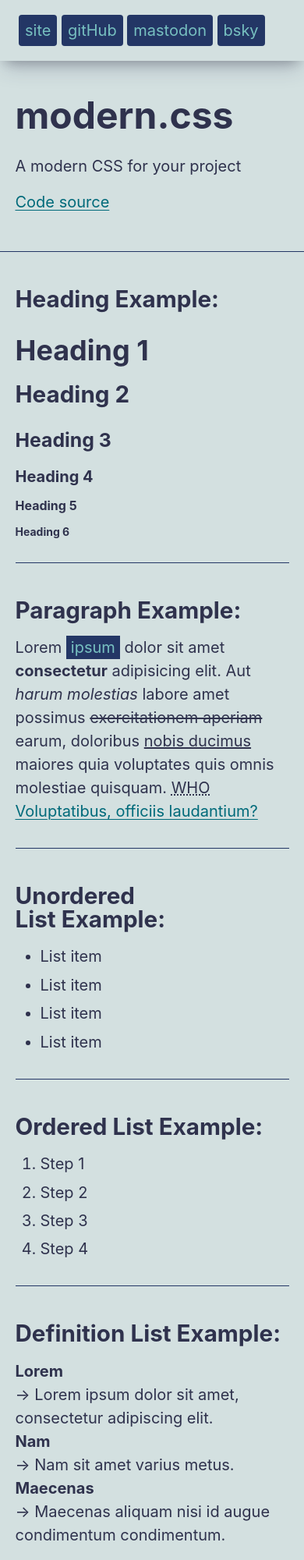
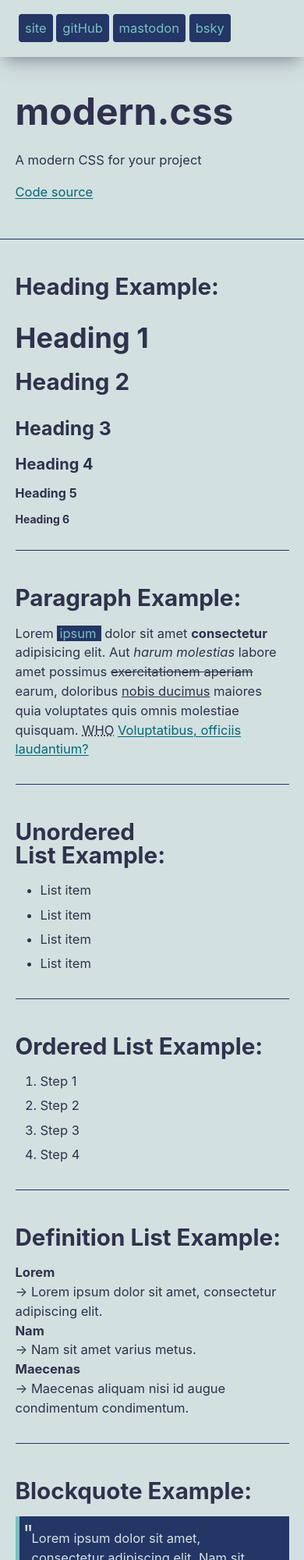
Before and after one commit to joellesenne/modern.css, a website: page test.html in a window 390 px wide. Shown: the top 2000 px of the page at 78% size. Drawn offline with Linux system fonts and the light colour scheme; a web font is replaced by a local one.

Commit message:
feat: new feature added

```diff
--- a/modern.css
+++ b/modern.css
@@ -1,3 +1,4 @@
+@charset "utf-8";
 @layer theme {
     @property --surface-1 {
         syntax: '<color>';
@@ -72,7 +73,6 @@
         }
     }
 }
-
 @layer base {
     *, *::before, *::after {
         box-sizing: border-box;
@@ -96,9 +96,9 @@
         text-size-adjust: none;
     }
     body {
-        padding-top: 2rem;
+        padding-block-start: 2rem;
         min-height: 100vh;
-        font-size: 1.25rem;
+        font-size: calc(15px + 0.390625vw);
         line-height: 1.5;
         color: var(--light-surface);
         background-color: var(--dark-surface);
@@ -109,14 +109,14 @@
         -webkit-font-smoothing: antialiased;
     }
     address, area, article, aside, audio, blockquote, datalist, details, dl, div, fieldset, figure, form, input, iframe, img, meter, nav, ol, optgroup, option, output, p, pre, progress, ruby, section, table, textarea, ul, video {
-        margin-bottom: 1rem;
+        margin-block-end: 1rem;
     }
     p, h1, h2, h3, h4, h5, h6 {
         overflow-wrap: break-word;
         max-width: 65ch;
     }
     h1, h2, h3, h4, h5, h6 {
-        padding-top: .875rem;
+        padding-block-start: .875rem;
         line-height: 1;
         text-wrap: balance;
     }
@@ -125,7 +125,7 @@
         padding-bottom: 2px;
     }
     h4, h5, h6 {
-        margin-bottom: .3rem;
+        margin-block-end: .3rem;
     }
     h1 {font-size: 2.25rem;}
     h2 {font-size: 1.85rem;}
@@ -144,7 +144,7 @@
     }
     abbr:hover {cursor: help;}
     mark {
-        padding: 3px 6px;
+        padding-inline: 3px 6px;
         color: var(--surface-6);
         background: var(--surface-7);
     }
@@ -159,11 +159,26 @@
 @layer components {
     @layer blockquote {
         blockquote {
-            margin: 1rem 0;
+            position: relative;
+            margin-block: 1rem;
             padding: 1rem;
             color: var(--surface-1);
             background: var(--surface-7);
             border-left: 5px solid var(--surface-6);
+            &::before,
+            &::after {
+                content: '"';
+                position: absolute;
+                font-size: 1.8rem;
+            }
+            &::before {
+                top: 0;
+                left: 5px;
+            }
+            &::after {
+                bottom: -10px;
+                right: 5px;
+            }
         }
     }
     @layer hr {
@@ -173,7 +188,7 @@
     }
     @layer details {
         details {
-            margin: 1rem 0;
+            margin-block: 1rem;
             padding: 1rem;
             color: var(--surface-1);
             background: var(--surface-7);
@@ -185,13 +200,13 @@
     }
     @layer figure {
         figure {
-            margin: 1rem 0;
+            margin-block: 1rem;
             padding: 1rem;
             color: var(--surface-1);
             background: var(--surface-7);
         }
         figcaption {
-            margin-top: .5rem;
+            margin-block-start: .5rem;
             font-size: .875rem;
             text-align: center;
         }
@@ -200,15 +215,16 @@
         }
     }
     @layer list {
-        ol, ul {padding-left: 2rem;}
-        li {margin-top: .4rem;}
+        ol, ul {padding-inline-start: 2rem;}
+        li {margin-block-start: .4rem;}
         dt {font-weight: bold;}
         dd::before {content: '→ ';}
     }
     @layer table {
         table {
+            width: 100%;
+            text-align: start;
             border-collapse: collapse;
-            width: 100%;
             caption {
                 font-weight: bold;
                 margin-bottom: .5rem;
@@ -220,7 +236,7 @@
                 padding: .5rem;
                 vertical-align: top;
                 color: var(--surface-1);
-                text-align: start;
+
                 border: 1px solid var(--surface-6);
             }
             th {
@@ -238,16 +254,17 @@
             padding: 1rem;
         }
         legend {
-            padding: 0 .5rem;
+            padding-inline-end: .5rem;
             font-weight: bold;
         }
         label {
             display: block;
-            margin-bottom: .5rem;
+            margin-block-end: .5rem;
         }
         input, textarea, select, button {
-            margin-bottom: .5rem;
+            margin-block-end: .5rem;
             padding: 6px 12px;
+            field-sizing: content;
             font: inherit;
             letter-spacing: inherit;
             font-size: max(16px, 1em);
@@ -372,36 +389,42 @@
     }
 }
 @layer layout {
+    main {
+        container-type: inline-size;
+        margin-inline: auto;
+        max-width: clamp(320px, 90%, 1000px);
+    }
+    nav {
+        position: sticky;
+        margin: -2rem calc(50% - 50vw) 2rem;
+        padding: 1.5rem;
+        top: 0;
+        color: var(--surface-1);
+        background-color: var(--dark-surface);
+        box-shadow: rgba(50, 50, 93, 0.25) 0 13px 27px -5px, rgba(0, 0, 0, 0.3) 0 8px 16px -8px;
+        @container (width < 600px) {
+            position: relative;
+        }
+        a {
+            margin-block-end: .5rem;
+            padding: .5rem;
+            text-decoration: none;
+            color: var(--surface-6);
+            background: var(--surface-7);
+            border-radius: 4px;
+            &:hover {
+                background: var(--dark-link);
+            }
+        }
+    }
     header {
         margin: -2rem calc(50% - 50vw) 2rem;
+        padding: 2rem calc(50vw - 50%);
         border-bottom: 1px solid var(--surface-7);
-        padding: 2rem calc(50vw - 50%);
         h1 {
             margin-bottom: 1.5rem;
             font-size: 3rem;
         }
-    }
-    section {
-        margin: 2rem 0;
-        > * {
-            text-box: trim-both cap alphabetic;
-        }
-        h2 {
-            margin-bottom: 1rem;
-        }
-    }
-    footer {
-        position: sticky;
-        bottom: 0;
-        padding: 2rem calc(30vw - 50%);
-        z-index: -100;
-        a {
-            text-decoration: none;
-        }
-    }
-    main {
-        margin: auto;
-        max-width: clamp(320px, 90%, 1000px);
     }
     article {
         margin: 2rem 0;
@@ -414,28 +437,28 @@
         background: var(--surface-7);
         border-left: 5px solid var(--surface-6);
     }
-    nav {
+    section {
+        margin: 2rem 0;
+        > * {
+            text-box: trim-both cap alphabetic;
+        }
+        h2 {
+            margin-block-end: 1rem;
+        }
+    }
+    footer {
         position: sticky;
-        margin: -2rem calc(50% - 50vw) 2rem;
-        top: 0;
-        padding: 1.5rem;
-        color: var(--surface-1);
-        background-color: var(--dark-surface);
-        box-shadow: rgba(50, 50, 93, 0.25) 0 13px 27px -5px, rgba(0, 0, 0, 0.3) 0 8px 16px -8px;
+        padding: 2rem calc(50vw - 50%);
+        bottom: 0;
+        z-index: -100;
+        @container (width < 600px) {
+            position: relative;
+        }
         a {
-            margin-bottom: .5rem;
-            padding: .5rem;
             text-decoration: none;
-            color: var(--surface-6);
-            background: var(--surface-7);
-            border-radius: 4px;
-            &:hover {
-                background: var(--dark-link);
-            }
         }
     }
 }
-
 @layer utilities {
     ::marker {line-height: 0;}
     ::selection {
@@ -447,16 +470,16 @@
 @layer demo {
     .theme-switch-wrapper {
         position: fixed;
+        padding: 1rem;
         top: 20px;
         right: 20px;
         margin: 1rem 0;
-        padding: 1rem;
         color: var(--surface-1);
         background: var(--surface-7);
         border: 1px solid var(--surface-6);
         border-radius: 4px;
         z-index: 100;
-        @media (max-width: 768px) {
+        @container (width < 600px) {
             display: none;
         }
     }
--- a/package.json
+++ b/package.json
@@ -1,6 +1,6 @@
 {
   "name": "@joellesenne/modern.css",
-  "version": "1.0.3",
+  "version": "1.0.4",
   "private": false,
   "description": "A modern CSS for your project",
   "keywords": [
--- a/test.html
+++ b/test.html
@@ -183,11 +183,11 @@
                         <fieldset>
                             <div>
                                 <label for="first_name">First name</label>
-                                <input type="text" id="first_name" name="first_name">
+                                <input type="text" id="first_name" name="first_name" placeholder="First name don't grow">
                             </div>
                             <div>
                                 <label for="last_name">Last name</label>
-                                <input type="text" id="last_name" name="last_name">
+                                <input type="text" id="last_name" name="last_name" placeholder="Last name don't grow">
                             </div>
                             <div>
                                 <label>Gender</label>
@@ -203,15 +203,15 @@
                             </div>
                             <div>
                                 <label for="email">Email</label>
-                                <input type="email" id="email" name="email" required>
+                                <input type="email" id="email" name="email" placeholder="Email don't grow"  required>
                             </div>
                             <div>
                                 <label for="phone">Phone number</label>
-                                <input type="tel" id="phone" name="phone">
+                                <input type="tel" id="phone" name="phone" placeholder="99 don't grow">
                             </div>
                             <div>
                                 <label for="password">Password</label>
-                                <input type="password" id="password" name="password">
+                                <input type="password" id="password" placeholder="Password don't grow" name="password">
                             </div>
                             <div>
                                 <label for="country">Country</label>
@@ -228,7 +228,7 @@
                             </div>
                             <div>
                                 <label for="comments">Comments</label>
-                                <textarea id="comments" name="comments"></textarea>
+                                <textarea id="comments" name="comments" placeholder="Comments don't grow"></textarea>
                             </div>
                             <div>
                                 <label>
@@ -248,8 +248,8 @@
                 <section>
                     <h2>Image Example:</h2>
                     <figure>
-                        <img src="https://elements.xz.style/assets/fuji-daniel-hehn.jpg" alt="Mt. Fuji">
-                        <figcaption>Mt. Fuji</figcaption>
+                        <img src="https://static.joellesenne.dev/images/DSC01813-HDR.jpg" alt="Volkswagen coccinelle">
+                        <figcaption>Volkswagen coccinelle</figcaption>
                     </figure>
                 </section>
             </article>
```
